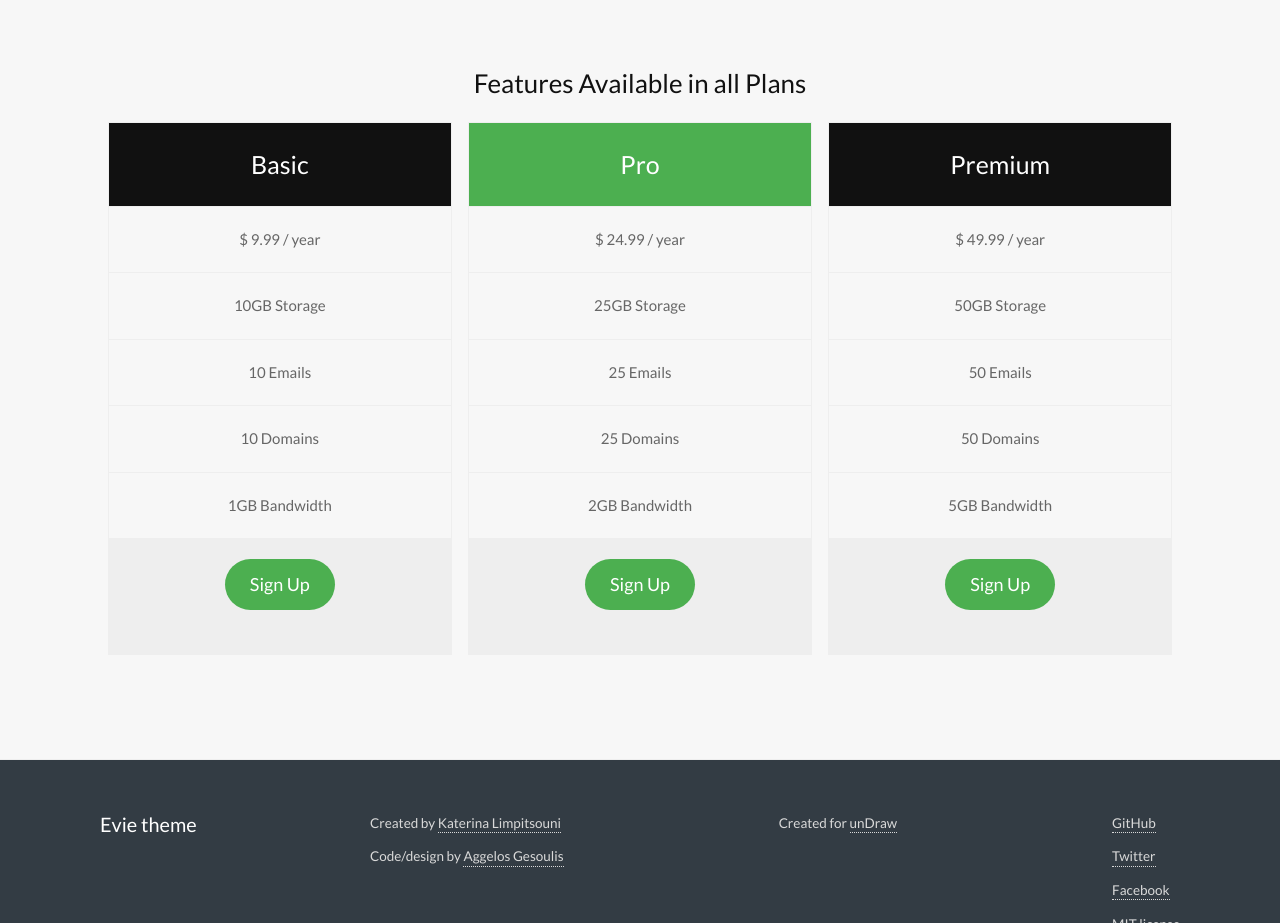
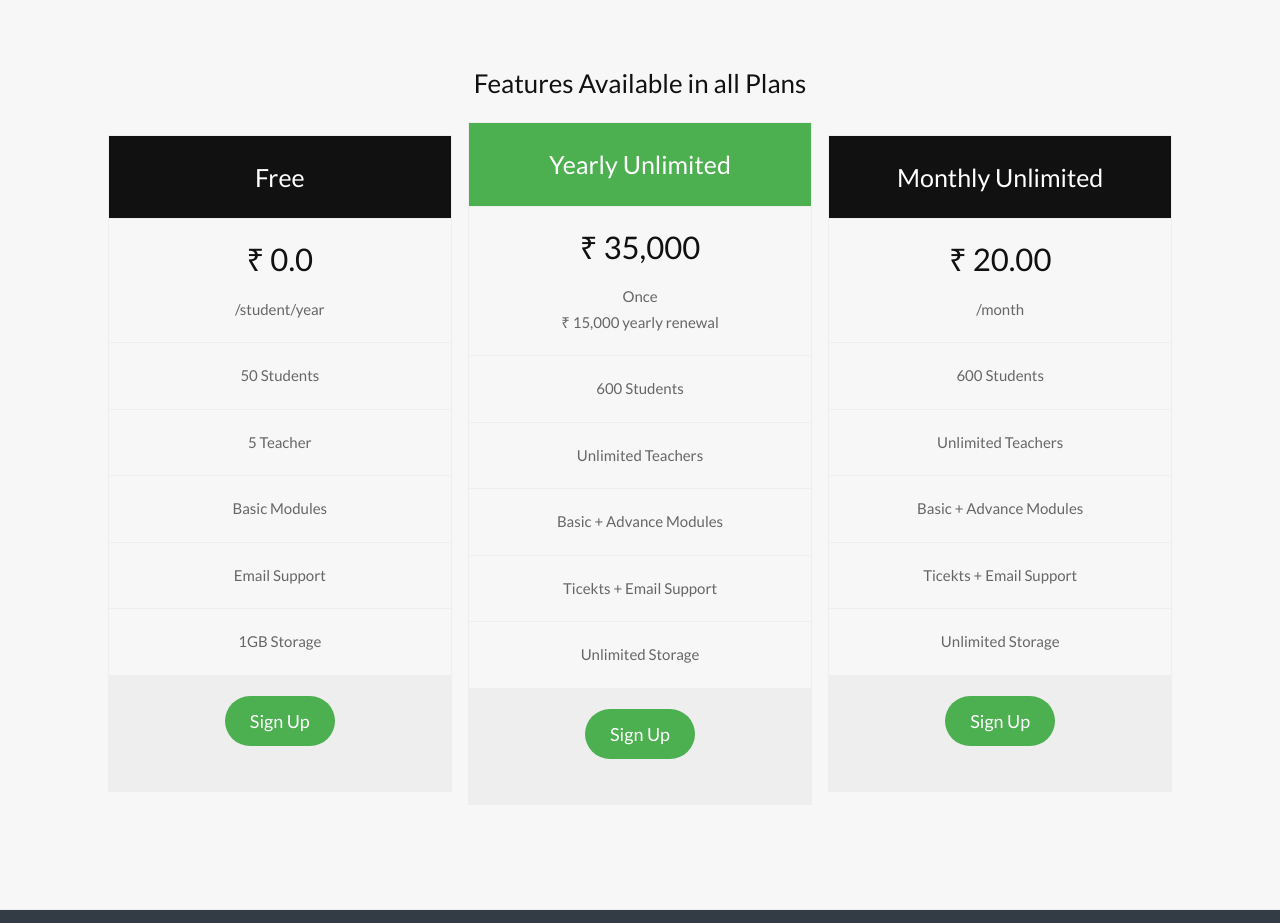
Before and after one commit to schooltech9/schooltech9.github.io, a plain HTML site: page index.html in a window 1280 px wide. Shown: the part 3720-4643 px from the top of the page. Drawn offline with Linux system fonts and the light colour scheme.

Commit message:
Add files via upload

```diff
--- a/index.html
+++ b/index.html
@@ -314,42 +314,48 @@
 
 					<div class="columns">
 						<ul class="price">
-						  <li class="header">Basic</li>
-						  <li >$ 9.99 / year</li>
-						  <li>10GB Storage</li>
-						  <li>10 Emails</li>
-						  <li>10 Domains</li>
-						  <li>1GB Bandwidth</li>
+						  <li class="header">Free</li>
+						  <li><h1>₹ 0.0</h1>/student/year</li>
+						  <li>50 Students</li>
+						  <li>5 Teacher</li>
+						  <li>Basic Modules</li>
+						  <li>Email Support</li>
+						  <li>1GB Storage</li>
 						  <li class="grey"><a href="#" class="button">Sign Up</a></li>
 						</ul>
 					  </div>
 
 					  <div class="columns">
 						<ul class="price">
-						  <li class="header" style="background-color:#4CAF50">Pro</li>
-						  <li>$ 24.99 / year</li>
-						  <li>25GB Storage</li>
-						  <li>25 Emails</li>
-						  <li>25 Domains</li>
-						  <li>2GB Bandwidth</li>
+						  <li class="header" style="background-color:#4CAF50">Yearly Unlimited</li>
+						  <li><h1>₹ 35,000</h1> Once <br> ₹ 15,000 yearly renewal</li>
+						  <li>600 Students</li>
+						  <li>Unlimited Teachers</li>
+						  <li>Basic + Advance Modules</li>
+						  <li>Ticekts + Email Support</li>
+						  <li>Unlimited Storage</li>
 						  <li class="grey"><a href="#" class="button">Sign Up</a></li>
 						</ul>
 					  </div>
 
 					  <div class="columns">
 						<ul class="price">
-						  <li class="header">Premium</li>
-						  <li >$ 49.99 / year</li>
-						  <li>50GB Storage</li>
-						  <li>50 Emails</li>
-						  <li>50 Domains</li>
-						  <li>5GB Bandwidth</li>
+						  <li class="header">Monthly Unlimited</li>
+						  <li><h1>₹ 20.00</h1>/month</li>
+						  <li>600 Students</li>
+						  <li>Unlimited Teachers</li>
+						  <li>Basic + Advance Modules</li>
+						  <li>Ticekts + Email Support</li>
+						  <li>Unlimited Storage</li>
 						  <li class="grey"><a href="#" class="button">Sign Up</a></li>
 						</ul>
 					  </div>
 			</div>
 		</div>
 	</div>
+
+
+
 
 	<!-- Footer -->
 	<div class="footer footer--dark">
```
